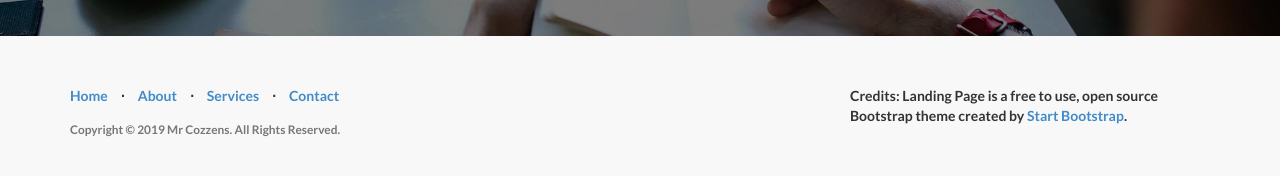
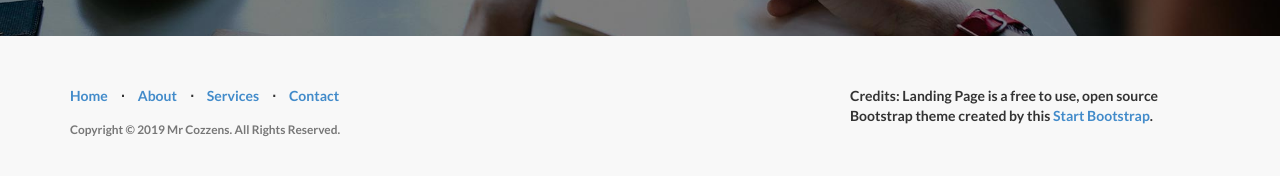
Before and after one commit to mrcozzens/mrcozzens.github.io, a Jekyll site: the page built from index.html, in a window 1280 px wide and 900 px high, scrolled down 1902 px. Shown: the part 712-888 px from the top of the window. Built offline with Jekyll 4.4.1, drawn with Linux system fonts in a browser that asks for light colours.

Commit message:
Update _config.yml

```diff
--- a/_config.yml
+++ b/_config.yml
@@ -10,7 +10,7 @@ author: Mr Cozzens
 description: > # "Write an awesome description for your new site here.
   Personal site for Mr Cozzens. Currently on GH-Pages
 copyright: 'Copyright &copy; 2019 Mr Cozzens. All Rights Reserved.'
-credits: 'Credits: Landing Page is a free to use, open source Bootstrap theme created by <a href="http://startbootstrap.com/">Start Bootstrap</a>.'
+credits: 'Credits: Landing Page is a free to use, open source Bootstrap theme created by this <a href="http://startbootstrap.com/">Start Bootstrap</a>.'
 
 # ----------------------- #
 #    Jekyll & Plugins     #
```
